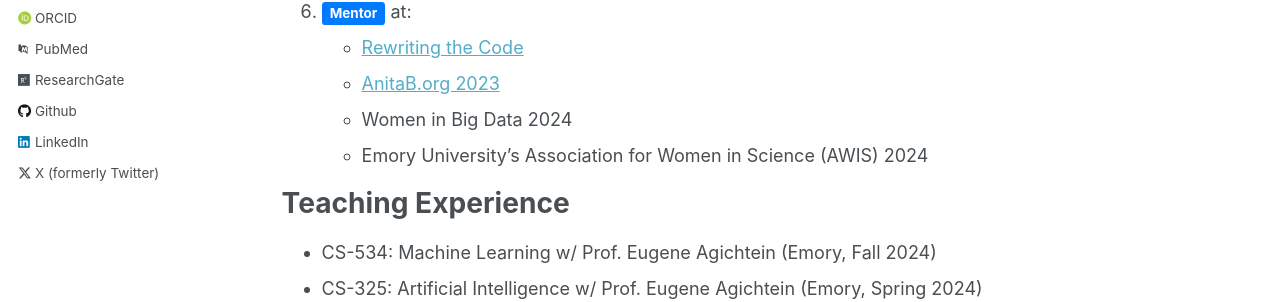
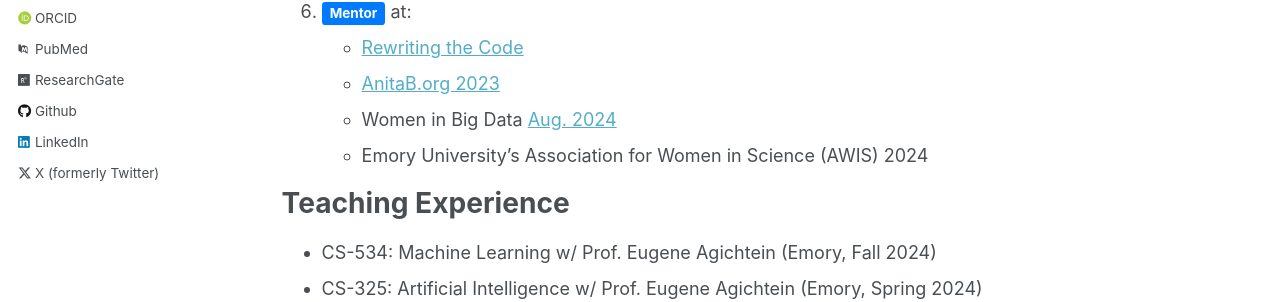
Before and after one commit to swati-rajwal/swati-rajwal.github.io, a Jekyll site: the page built from _pages/services.md, in a window 1280 px wide and 1230 px high. Shown: the part 494-796 px from the top of the window. Built offline with Jekyll 4.4.1, drawn with Linux system fonts in a browser that asks for light colours; some web fonts are replaced.

Commit message:
Update services.md

```diff
--- a/_pages/services.md
+++ b/_pages/services.md
@@ -18,7 +18,7 @@
 6. <span class="label label-success" style="background-color: #007bff; display: inline; padding: .2em .6em .3em; font-size: 75%; font-weight: bold; line-height: 1; color: #ffffff; text-align: center; white-space: nowrap; vertical-align: baseline; border-radius: .25em;">Mentor</span> at:
     * <a href="https://rewritingthecode.org/member-story/meet-swati/" target="_blank">Rewriting the Code</a>
     * <a href="https://x.com/SwatiRajwal/status/1751056567510691906" target="_blank">AnitaB.org 2023</a>
-    * Women in Big Data 2024
+    * Women in Big Data <a href="https://swati-rajwal.github.io/files/2024_WiBD_August_Mentorship.pdf" target="_blank">Aug. 2024</a>
     * Emory University's Association for Women in Science (AWIS) 2024
 
 # Teaching Experience
```
